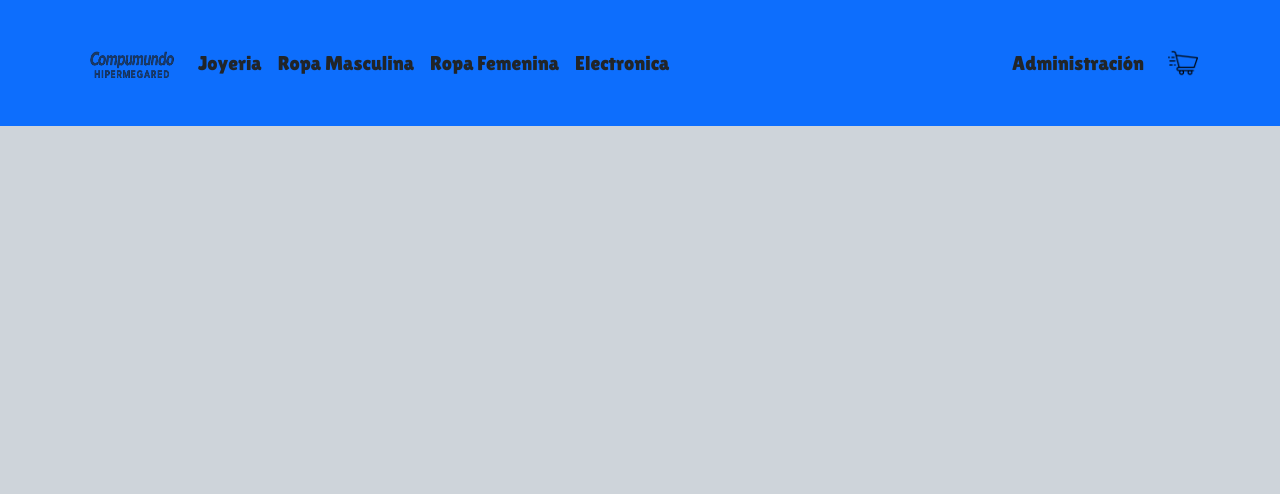
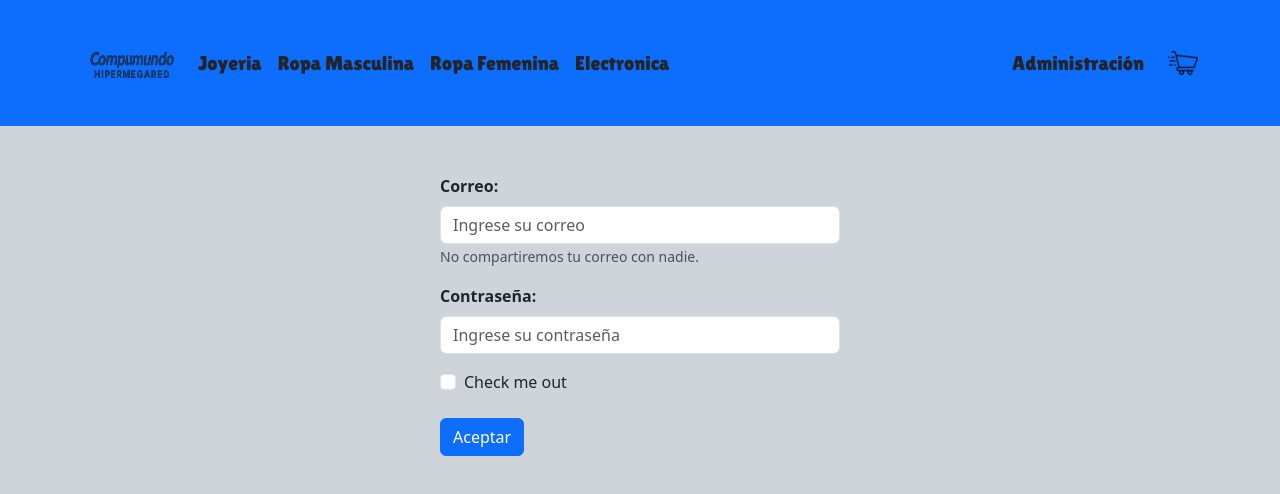
Before and after one commit to FacuTello/TrabajoFinal_FT, a React (Vite) app in the folder ProyectoFinal_FT/: page /login in a window 1280 px wide. Shown: the top 494 px of the page. Built offline with nearby package versions, Linux system fonts and the light colour scheme.

Commit message:
se añadio el modal de compra y el componente Administracion

```diff
--- a/ProyectoFinal_FT/package.json
+++ b/ProyectoFinal_FT/package.json
@@ -14,7 +14,8 @@
     "react": "^19.1.0",
     "react-bootstrap": "^2.10.10",
     "react-dom": "^19.1.0",
-    "react-router-dom": "^7.6.0"
+    "react-router-dom": "^7.6.0",
+    "sweetalert2": "^11.21.2"
   },
   "devDependencies": {
     "@eslint/js": "^9.25.0",
--- a/ProyectoFinal_FT/src/App.jsx
+++ b/ProyectoFinal_FT/src/App.jsx
@@ -6,6 +6,7 @@ import RopaFemenina from './Components/RopaFemenina';
 import Electronica from './Components/Electronica';
 import { BrowserRouter as Router, Route, Routes } from 'react-router-dom';
 import './App.css';
+import Administracion from './Components/Administracion';
 
 
 function App() {
@@ -21,6 +22,8 @@ function App() {
             <Route path="/Masculina" element={<RopaMasculina/>}/>
             <Route path="/Femenina" element={<RopaFemenina/>}/>
             <Route path="/Electronica" element={<Electronica/>}/>
+            <Route path="/login" element={<Administracion/>}/>
+
           </Routes>
         </div>
 
--- /dev/null
+++ b/ProyectoFinal_FT/src/Components/Administracion.jsx
@@ -0,0 +1,33 @@
+import 'bootstrap/dist/css/bootstrap.min.css';
+import {Form, Button, Container} from "react-bootstrap";
+
+
+function Administracion()
+{
+    return (
+    <Container className='d-flex flex-column align-items-center' style={{width : '100%'}}>
+        <Form style={{width: '400px' }}>
+          <Form.Group className="mb-3 mt-5" controlId="formBasicEmail">
+            <Form.Label><strong>Correo:</strong></Form.Label>
+            <Form.Control type="email" placeholder="Ingrese su correo" />
+            <Form.Text className="text-muted">
+              No compartiremos tu correo con nadie.
+            </Form.Text>
+          </Form.Group>
+
+          <Form.Group className="mb-3" controlId="formBasicPassword">
+            <Form.Label><strong>Contraseña:</strong></Form.Label>
+            <Form.Control type="password" placeholder="Ingrese su contraseña" />
+          </Form.Group>
+          <Form.Group className="mb-3" controlId="formBasicCheckbox">
+            <Form.Check type="checkbox" label="Check me out" />
+          </Form.Group>
+          <Button className='mt-2' variant="primary" type="submit">
+            Aceptar
+          </Button>
+        </Form>
+    </Container>
+      );
+}
+
+export default Administracion;
--- a/ProyectoFinal_FT/src/Components/Electronica.jsx
+++ b/ProyectoFinal_FT/src/Components/Electronica.jsx
@@ -1,12 +1,18 @@
 import { Container, Card, Row, Col, Button } from "react-bootstrap";
 import { useState, useEffect } from 'react';
 import 'bootstrap/dist/css/bootstrap.min.css';
-
-
-
+import Swal from 'sweetalert2';
 
 function Electronica()
 {
+    function comprarModal(){
+        Swal.fire({
+            title: "Compra Realizada",
+            text: "Puedes ver tu compra en el carrito",
+            icon: "success"
+          });
+    }
+
     const[productos, setProductos]=useState([]);
     const[loading, setLoading]=useState(true);
 
@@ -41,7 +47,7 @@ function Electronica()
     </div>
     <div className="d-flex justify-content-around align-items-end mt-auto align-items-baseline" style={{ height: '80px' }}>
       <Card.Text className="precio"><strong>${producto.price}</strong></Card.Text>
-      <Button variant="primary">Comprar</Button>
+      <Button onClick={comprarModal} variant="primary">Comprar</Button>
     </div>
   </Card.Body>
 </Card>
--- a/ProyectoFinal_FT/src/Components/Header.jsx
+++ b/ProyectoFinal_FT/src/Components/Header.jsx
@@ -27,7 +27,7 @@ function Header()
             <Nav.Link as={Link} to="/Electronica" className='texto fs-5'>Electronica</Nav.Link>
           </div>
           <div className="d-flex ms-auto">
-            <Nav.Link href="#Administration" className=" texto me-4 fs-5">Administración</Nav.Link>
+            <Nav.Link as={Link} to="/login" className=" texto me-4 fs-5">Administración</Nav.Link>
             <Nav.Link href="#cart">
               <img
                 src="/Carrito.png"
--- a/ProyectoFinal_FT/src/Components/Joyeria.jsx
+++ b/ProyectoFinal_FT/src/Components/Joyeria.jsx
@@ -1,6 +1,7 @@
 import { Container, Card, Row, Col, Button } from "react-bootstrap";
 import { useState, useEffect } from 'react';
 import 'bootstrap/dist/css/bootstrap.min.css';
+import Swal from 'sweetalert2';
 
 
 
@@ -8,6 +9,14 @@ function Joyeria()
 {
     const[productos, setProductos]=useState([]);
     const[loading, setLoading]=useState(true);
+
+    function comprarModal(){
+        Swal.fire({
+            title: "Compra Realizada",
+            text: "Puedes ver tu compra en el carrito",
+            icon: "success"
+          });
+    }
 
     useEffect(()=>
     {
@@ -40,7 +49,7 @@ function Joyeria()
     </div>
     <div className="d-flex justify-content-around align-items-end mt-auto align-items-baseline" style={{ height: '80px' }}>
       <Card.Text className="precio"><strong>${producto.price}</strong></Card.Text>
-      <Button variant="primary">Comprar</Button>
+      <Button onClick={comprarModal} variant="primary">Comprar</Button>
     </div>
   </Card.Body>
 </Card>
--- a/ProyectoFinal_FT/src/Components/RopaFemenina.jsx
+++ b/ProyectoFinal_FT/src/Components/RopaFemenina.jsx
@@ -1,6 +1,7 @@
 import { Container, Card, Row, Col, Button } from "react-bootstrap";
 import { useState, useEffect } from 'react';
 import 'bootstrap/dist/css/bootstrap.min.css';
+import Swal from 'sweetalert2';
 
 
 
@@ -8,6 +9,14 @@ function RopaFemenina()
 {
     const[productos, setProductos]=useState([]);
     const[loading, setLoading]=useState(true);
+
+    function comprarModal(){
+      Swal.fire({
+          title: "Compra Realizada",
+          text: "Puedes ver tu compra en el carrito",
+          icon: "success"
+        });
+  }
 
     useEffect(()=>
     {
@@ -68,7 +77,7 @@ function RopaFemenina()
                     <Card.Text className="precio">
                       <strong>${producto.price}</strong>
                     </Card.Text>
-                    <Button variant="primary">Comprar</Button>
+                    <Button onClick={comprarModal} variant="primary">Comprar</Button>
                   </div>
                 </Card.Body>
               </Card>
--- a/ProyectoFinal_FT/src/Components/RopaMasculina.jsx
+++ b/ProyectoFinal_FT/src/Components/RopaMasculina.jsx
@@ -1,6 +1,7 @@
 import { Container, Card, Row, Col, Button } from "react-bootstrap";
 import { useState, useEffect } from 'react';
 import 'bootstrap/dist/css/bootstrap.min.css';
+import Swal from 'sweetalert2';
 
 
 
@@ -8,6 +9,14 @@ function RopaMasculina()
 {
     const[productos, setProductos]=useState([]);
     const[loading, setLoading]=useState(true);
+
+    function comprarModal(){
+        Swal.fire({
+            title: "Compra Realizada",
+            text: "Puedes ver tu compra en el carrito",
+            icon: "success"
+          });
+    }
 
     useEffect(()=>
     {
@@ -40,7 +49,7 @@ function RopaMasculina()
     </div>
     <div className="d-flex justify-content-between align-items-center mt-auto align-items-baseline" style={{ height: '80px' }}>
       <Card.Text className="precio"><strong>${producto.price}</strong></Card.Text>
-      <Button variant="primary">Comprar</Button>
+      <Button onClick={comprarModal} variant="primary">Comprar</Button>
     </div>
   </Card.Body>
 </Card>
```
Also changed, not shown: 1 other file (tests, documents, lock files or other folders).
